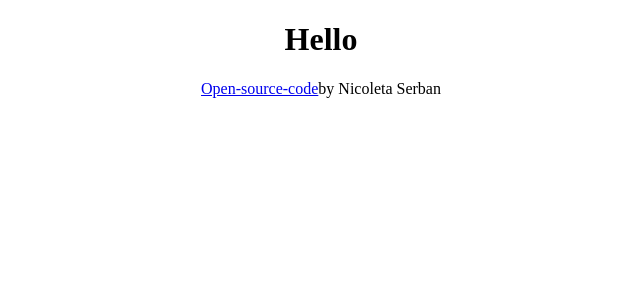
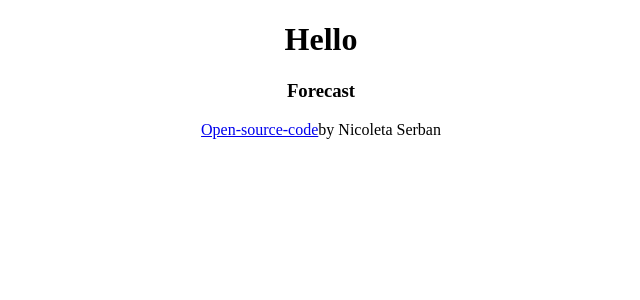
Before and after one commit to nicole1312/Forecast-React-App, a React (Create React App) app: page / in a window 1280 px wide. Shown: the top 300 px of the page, without its empty margins (319-959 px from the left). Built offline with nearby package versions, Linux system fonts and the light colour scheme.

Commit message:
Created new component Weather

```diff
--- a/src/App.js
+++ b/src/App.js
@@ -1,9 +1,11 @@
 import "./App.css";
+import Forecast from "./Forecast";
 
 function App() {
   return (
     <div className="App">
       <h1> Hello</h1>
+      <Forecast />
       <footer>
         <a
           href="https://github.com/nicole1312/forecast-react-app"
--- /dev/null
+++ b/src/Forecast.js
@@ -0,0 +1,9 @@
+import React from "react";
+
+export default function Forecas() {
+  return (
+    <div className="Forecast">
+      <h3>Forecast</h3>
+    </div>
+  );
+}
```
